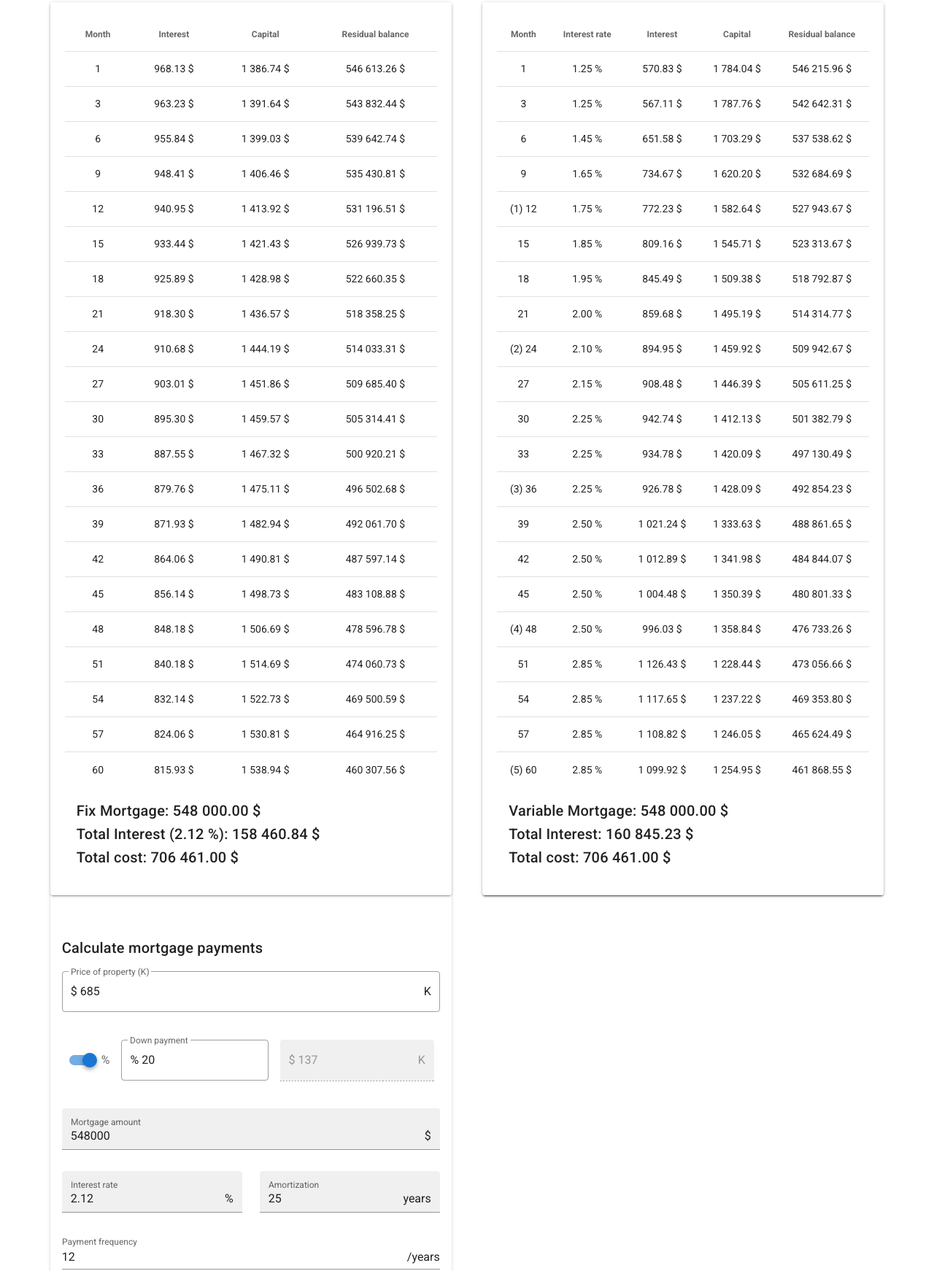
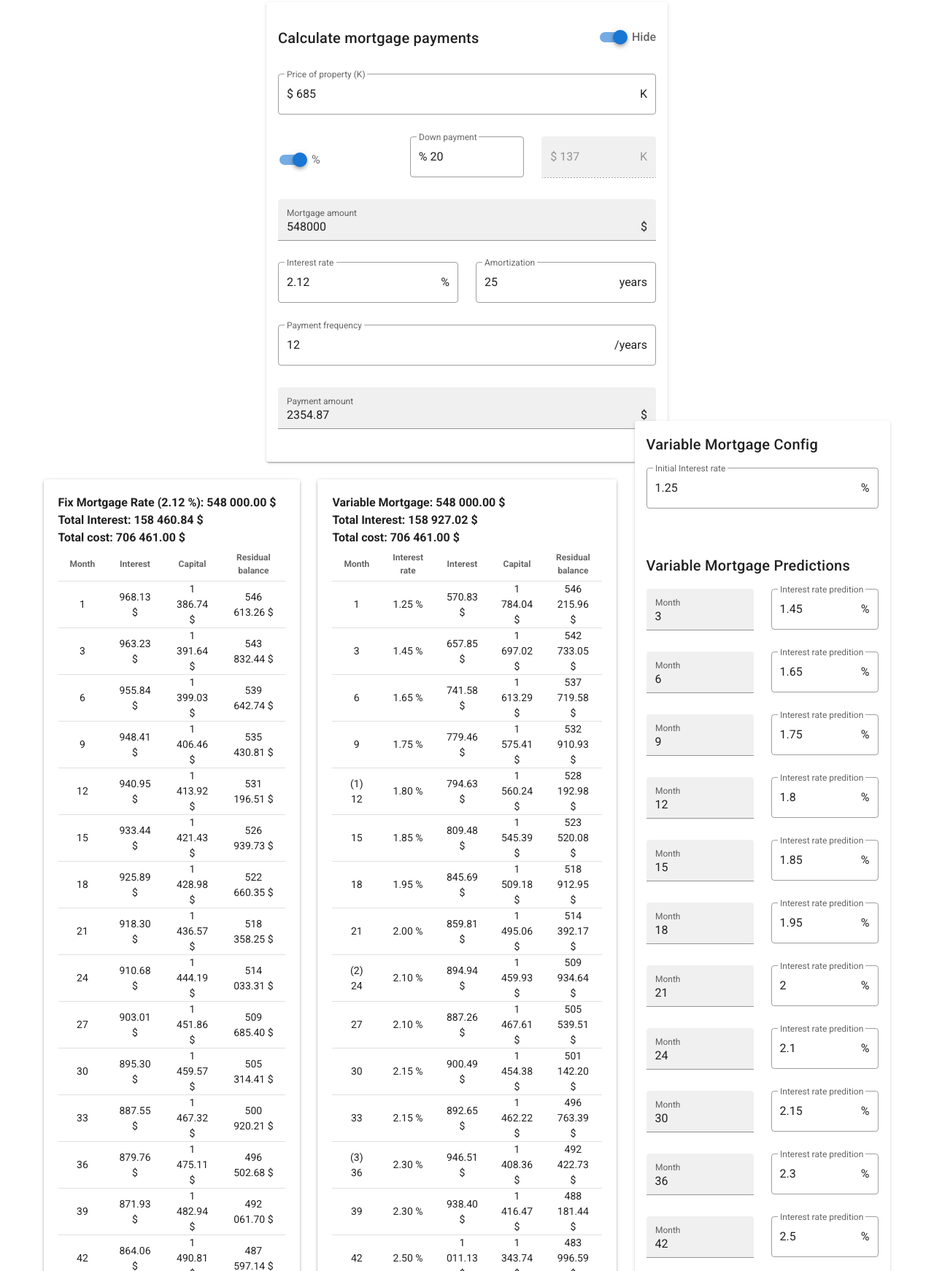
Before and after one commit to ThomasMorrierBompoint/mortgage-calculator, a plain HTML site: page index.html in a window 1280 px wide. Shown: the part 9-1751 px from the top of the page at 73% size. Drawn offline with nearby package versions, Linux system fonts and the light colour scheme.

Commit message:
Update index.html

```diff
--- a/index.html
+++ b/index.html
@@ -14,7 +14,122 @@
                 <v-row>
                     <v-col>
                         <v-card class="mx-auto" max-width="550">
+                            <v-card-title>
+                                Calculate mortgage payments
+                                <v-spacer></v-spacer>
+                                <v-switch
+                                        v-model="isFixMortgageVisible"
+                                        :label="`${isFixMortgageVisible ? 'Hide' : 'Show'}`"
+                                ></v-switch>
+                            </v-card-title>
+
+                            <v-card-text v-show="isFixMortgageVisible">
+                                <v-text-field
+                                        v-model="propertyPriceInput"
+                                        type="number"
+                                        label="Price of property (K)"
+                                        prefix="$"
+                                        suffix="K"
+                                        outlined>
+                                </v-text-field>
+
+                                <v-row>
+                                    <v-col>
+                                        <v-switch
+                                                v-model="isDownPaymentPercent"
+                                                :label="`${isDownPaymentPercent ? '%' : '$'}`"
+                                                @change="onChange"
+                                        ></v-switch>
+                                    </v-col>
+                                    <v-col>
+                                        <v-text-field
+                                                v-model="downPaymentPercent"
+                                                type="number"
+                                                prefix="%"
+                                                :label="isDownPaymentPercent ? 'Down payment' : ''"
+                                                :outlined="isDownPaymentPercent"
+                                                :filled="!isDownPaymentPercent"
+                                                :disabled="!isDownPaymentPercent">
+                                        </v-text-field>
+                                    </v-col>
+                                    <v-col>
+                                        <v-text-field
+                                                v-model="downPaymentAmount"
+                                                type="number"
+                                                prefix="$"
+                                                suffix="K"
+                                                :label="!isDownPaymentPercent ? 'Down payment (K)' : ''"
+                                                :outlined="!isDownPaymentPercent"
+                                                :filled="isDownPaymentPercent"
+                                                :disabled="isDownPaymentPercent">
+                                        </v-text-field>
+                                    </v-col>
+                                </v-row>
+
+                                <v-text-field
+                                        type="number"
+                                        label="Mortgage amount"
+                                        :value="downPaymentAmountRounded"
+                                        suffix="$"
+                                        filled
+                                        readonly>
+                                </v-text-field>
+
+                                <v-row>
+                                    <v-col>
+                                        <v-text-field
+                                                v-model="interestRate"
+                                                type="number"
+                                                label="Interest rate"
+                                                suffix="%"
+                                                outlined>
+                                        </v-text-field>
+                                    </v-col>
+
+                                    <v-col>
+                                        <v-text-field
+                                                v-model="amortization"
+                                                type="number"
+                                                label="Amortization"
+                                                suffix="years"
+                                                outlined>
+                                        </v-text-field>
+                                    </v-col>
+                                </v-row>
+
+                                <v-text-field
+                                        v-model="paymentPerYear"
+                                        type="number"
+                                        label="Payment frequency"
+                                        suffix="/years"
+                                        outlined>
+                                </v-text-field>
+
+                                <v-text-field
+                                        type="number"
+                                        label="Payment amount"
+                                        :value="payment"
+                                        suffix="$"
+                                        filled
+                                        readonly>
+                                </v-text-field>
+                            </v-card-text>
+                        </v-card>
+                    </v-col>
+                </v-row>
+                <v-row>
+                    <v-col>
+                        <v-card class="mx-auto" max-width="550">
                             <v-card class="mx-auto mb-10 pa-5">
+                                <h4>
+                                    Fix Mortgage Rate ({{ interestRate }} %):
+                                    {{ numberWithSpaces(downPaymentAmountRounded) }} $
+                                    <br>
+                                    Total Interest: {{ numberWithSpaces(caculateMoratageTotalInterest) }} $
+                                    <br>
+                                    Total cost: {{ numberWithSpaces(caculateMoratageTotalCost) }} $
+                                </h4>
+
                                 <v-simple-table>
                                     <template v-slot:default>
                                         <thead>
@@ -43,114 +158,20 @@
                                         </tbody>
                                     </template>
                                 </v-simple-table>
-
-                                <v-card-title>
-                                    Fix Mortgage: {{ numberWithSpaces(downPaymentAmountRounded) }} $
-                                    <br>
-                                    Total Interest ({{ interestRate }} %): {{ numberWithSpaces(caculateMoratageTotalInterest) }} $
-                                    <br>
-                                    Total cost: {{ numberWithSpaces(caculateMoratageTotalCost) }} $
-                                </v-card-title>
                             </v-card>
-
-                            <v-card-title>
-                                Calculate mortgage payments
-                            </v-card-title>
-
-                            <v-card-text>
-                                <v-text-field
-                                        v-model="propertyPriceInput"
-                                        type="number"
-                                        label="Price of property (K)"
-                                        prefix="$"
-                                        suffix="K"
-                                        outlined>
-                                </v-text-field>
-
-                                <div style="display: flex">
-                                    <v-switch
-                                            v-model="isDownPaymentPercent"
-                                            class="pa-2"
-                                            :label="`${isDownPaymentPercent ? '%' : '$'}`"
-                                            @change="onChange"
-                                    ></v-switch>
-                                    <v-text-field
-                                            v-model="downPaymentPercent"
-                                            class="pa-2"
-                                            type="number"
-                                            prefix="%"
-                                            :label="isDownPaymentPercent ? 'Down payment' : ''"
-                                            :outlined="isDownPaymentPercent"
-                                            :filled="!isDownPaymentPercent"
-                                            :disabled="!isDownPaymentPercent">
-                                    </v-text-field>
-                                    <v-text-field
-                                            v-model="downPaymentAmount"
-                                            class="pa-2"
-                                            type="number"
-                                            prefix="$"
-                                            suffix="K"
-                                            :label="!isDownPaymentPercent ? 'Down payment (K)' : ''"
-                                            :outlined="!isDownPaymentPercent"
-                                            :filled="isDownPaymentPercent"
-                                            :disabled="isDownPaymentPercent">
-                                    </v-text-field>
-                                </div>
-
-                                <v-text-field
-                                        type="number"
-                                        label="Mortgage amount"
-                                        :value="downPaymentAmountRounded"
-                                        suffix="$"
-                                        filled
-                                        readonly>
-                                </v-text-field>
-
-                                <v-row>
-                                    <v-col>
-                                        <v-text-field
-                                                type="number"
-                                                label="Interest rate"
-                                                :value="interestRate"
-                                                suffix="%"
-                                                filled
-                                                readonly>
-                                        </v-text-field>
-                                    </v-col>
-
-                                    <v-col>
-                                        <v-text-field
-                                                type="number"
-                                                label="Amortization"
-                                                :value="amortization"
-                                                suffix="years"
-                                                filled
-                                                readonly>
-                                        </v-text-field>
-                                    </v-col>
-                                </v-row>
-
-                                <v-text-field
-                                        v-model="paymentPerYear"
-                                        type="number"
-                                        label="Payment frequency"
-                                        suffix="/years">
-                                </v-text-field>
-
-                                <v-text-field
-                                        type="number"
-                                        label="Payment amount"
-                                        :value="payment"
-                                        suffix="$"
-                                        filled
-                                        readonly>
-                                </v-text-field>
-                            </v-card-text>
                         </v-card>
                     </v-col>
                     <v-col>
                         <v-card class="mx-auto" max-width="550">
                             <v-card class="mx-auto pa-5">
+                                <h4>
+                                    Variable Mortgage: {{ numberWithSpaces(downPaymentAmountRounded) }} $
+                                    <br>
+                                    Total Interest: {{ numberWithSpaces(caculateVariableMoratageTotalInterest) }} $
+                                    <br>
+                                    Total cost: {{ numberWithSpaces(caculateVariableMoratageTotalCost) }} $
+                                </h4>
+
                                 <v-simple-table>
                                     <template v-slot:default>
                                         <thead>
@@ -174,7 +195,9 @@
                                         </thead>
                                         <tbody>
                                         <tr v-for="item in variablePaymentsFiltered" :key="item.id">
-                                            <td class="text-center">{{ item.id % 12 === 0 ? `(${item.id / 12}) ${item.id}` : item.id }}</td>
+                                            <td class="text-center">
+                                                {{ item.id % 12 === 0 ? `(${item.id / 12}) ${item.id}` : item.id }}
+                                            </td>
                                             <td class="text-center">{{ numberWithSpaces(item.interestRate) }} %</td>
                                             <td class="text-center">{{ numberWithSpaces(item.interest) }} $</td>
                                             <td class="text-center">{{ numberWithSpaces(item.capital) }} $</td>
@@ -183,15 +206,55 @@
                                         </tbody>
                                     </template>
                                 </v-simple-table>
+                            </v-card>
+                        </v-card>
+                    </v-col>
+                    <v-col>
+                        <v-card class="mx-auto" max-width="350" style="margin-top: -80px">
+                            <v-card-title>
+                                Variable Mortgage Config
+                            </v-card-title>
 
-                                <v-card-title>
-                                    Variable Mortgage: {{ numberWithSpaces(downPaymentAmountRounded) }} $
-                                    <br>
-                                    Total Interest: {{ numberWithSpaces(caculateVariableMoratageTotalInterest) }} $
-                                    <br>
-                                    Total cost: {{ numberWithSpaces(caculateVariableMoratageTotalCost) }} $
-                                </v-card-title>
-                            </v-card>
+                            <v-card-text>
+                                <v-text-field
+                                        v-model="paymentConfig.estimatedVariableMortgageRateInit"
+                                        type="number"
+                                        label="Initial Interest rate"
+                                        suffix="%"
+                                        outlined>
+                                </v-text-field>
+                            </v-card-text>
+
+                            <v-card-title>
+                                Variable Mortgage Predictions
+                            </v-card-title>
+
+                            <v-card-text>
+                                <v-row v-for="(item, key) of paymentConfig.estimatedVariableMortgageRate"
+                                       class="ma-0 pa-0">
+                                    <v-col class="ma-0 pa-0">
+                                        <v-text-field
+                                                class="ma-0 pa-0 pr-3"
+                                                type="number"
+                                                label="Month"
+                                                :value="key"
+                                                filled
+                                                readonly>
+                                        </v-text-field>
+                                    </v-col>
+                                    <v-col class="ma-0 pa-0">
+                                        <v-text-field
+                                                class="ma-0 pa-0 pl-3"
+                                                v-model="paymentConfig.estimatedVariableMortgageRate[key]"
+                                                type="number"
+                                                label="Interest rate predition"
+                                                suffix="%"
+                                                outlined
+                                                @change="paymentConfig.estimatedVariableMortgageRate = { ...paymentConfig.estimatedVariableMortgageRate }">
+                                        </v-text-field>
+                                    </v-col>
+                                </v-row>
+                            </v-card-text>
                         </v-card>
                     </v-col>
                 </v-row>
@@ -208,6 +271,7 @@
         vuetify: new Vuetify(),
         data() {
             return {
+                isFixMortgageVisible: true,
                 propertyPriceInput: 685.0,
                 downPayment: 20.0,
                 isDownPaymentPercent: true,
@@ -215,19 +279,20 @@
                 interestRate: 2.12,
                 paymentPerYear: 12.0,
                 paymentConfig: {
-                    ESTIMATED_VARIABLE_MORTGAGE_RATE: {
-                        0: 1.25,
+                    estimatedVariableMortgageRateInit: 1.25,
+                    estimatedVariableMortgageRate: {
                         3: 1.45,
                         6: 1.65,
                         9: 1.75,
-                        12: 1.85,
-                        15: 1.95,
-                        18: 2.0,
-                        21: 2.10,
-                        24: 2.15,
-                        27: 2.25,
-                        36: 2.50,
-                        48: 2.85,
+                        12: 1.80,
+                        15: 1.85,
+                        18: 1.95,
+                        21: 2.00,
+                        24: 2.10,
+                        30: 2.15,
+                        36: 2.30,
+                        42: 2.50,
+                        48: 2.75,
                     },
                     INITIAL_INTEREST_RATE: 1.25,
                     INTEREST_RATE_INCREMENT: 0.5,
@@ -301,22 +366,26 @@
                 return payments;
             },
             paymentsFiltered() {
-                return this.payments.slice(0 , this.paymentConfig.PAYMENT_MAX_QTY_FILTER).filter((item) => item.id === 1 || item.id % this.paymentConfig.INTEREST_RATE_INTERVAL === 0)
+                return this.payments.slice(0, this.paymentConfig.PAYMENT_MAX_QTY_FILTER).filter((item) => item.id === 1 || item.id % this.paymentConfig.INTEREST_RATE_INTERVAL === 0)
             },
             variablePayments() {
                 const payments = [];
                 const defaultInterestRate = this.interestRate;
 
-                let interestRate = this.paymentConfig.ESTIMATED_VARIABLE_MORTGAGE_RATE[0];
+                let interestRate = this.paymentConfig.estimatedVariableMortgageRateInit;
                 let residualBalance = this.downPaymentAmountRounded;
 
                 for (let i = 0; i < this.amortization * this.paymentPerYear; i++) {
-                    if (this.paymentConfig.ESTIMATED_VARIABLE_MORTGAGE_RATE[i]) {
-                        interestRate = this.paymentConfig.ESTIMATED_VARIABLE_MORTGAGE_RATE[i];
+                    if (this.paymentConfig.estimatedVariableMortgageRate[i + 1]) {
+                        interestRate = this.paymentConfig.estimatedVariableMortgageRate[i + 1];
                     }
 
                     if (i > this.paymentPerYear * 5 - 1) {
                         interestRate = defaultInterestRate;
+                    }
+
+                    if (typeof interestRate === 'string') {
+                        interestRate = parseFloat(interestRate);
                     }
 
                     const paymentInterest = this.calculatePaymentInterest(residualBalance, interestRate, this.paymentPerYear);
@@ -336,7 +405,7 @@
                 return payments;
             },
             variablePaymentsFiltered() {
-                return this.variablePayments.slice(0 , this.paymentConfig.PAYMENT_MAX_QTY_FILTER).filter((item) => item.id === 1 || item.id % this.paymentConfig.INTEREST_RATE_INTERVAL === 0)
+                return this.variablePayments.slice(0, this.paymentConfig.PAYMENT_MAX_QTY_FILTER).filter((item) => item.id === 1 || item.id % this.paymentConfig.INTEREST_RATE_INTERVAL === 0)
             },
             caculateMoratageTotalInterest() {
                 const reducer = (total, payment) => total + payment.interest;
@@ -347,7 +416,6 @@
                 return this.numberToFixed(this.payments.reduce(reducer, 0));
             },
             caculateVariableMoratageTotalInterest() {
-                console.log(this.variablePayments);
                 const reducer = (total, payment) => total + payment.interest;
                 return this.numberToFixed(this.variablePayments.reduce(reducer, 0));
             },
@@ -361,6 +429,9 @@
                 return parseFloat(number.toFixed(precision));
             },
             numberWithSpaces(x) {
+                if (typeof x === 'string') {
+                    x = parseFloat(x);
+                }
                 x = x.toFixed(2);
                 const pattern = /(-?\d+)(\d{3})/;
                 while (pattern.test(x))
@@ -376,67 +447,6 @@
             },
         },
     });
-
-    /*
-    const numberToFixed = (number = 0, precision = 2) => parseFloat(number.toFixed(precision));
-
-    // Loan amount (p)
-    // Interest rate (r)
-    // Number of years (t)
-    // Payments per year (n)
-    const calculatePayment = (p, r, t, n) => {
-        const interestRatio = r / n;
-        const offSet1 = Math.pow(1 + interestRatio, n * t);
-        const offSet2 = offSet1 - 1;
-
-        return p * interestRatio * offSet1 / offSet2;
-    }
-
-    // Loan amount (p)
-    // Interest rate (r)
-    // Number of years (t)
-    // Payments per year (n)
-    const calculatePaymentInterest = (p, r, n) => {
-        return p * numberToFixed(r / n, 10);
-    }
-
-    const payments = [];
-    const propertyPrice = 685000.0;
-    const downPayment = 137000.0;
-    const downPaymentPercentage = 0.20;
-    const amortization = 25.0;
-    const interestRate = 2.12 / 100.0;
-    const paymentPerYear = 12.0;
-    const paymentTotalQty = amortization * paymentPerYear;
-
-    let loanAmount = propertyPrice;
-
-    if (downPayment) {
-        loanAmount = propertyPrice - downPayment;
-    } else if (downPaymentPercentage) {
-        loanAmount = propertyPrice - (propertyPrice * downPaymentPercentage);
-    }
-
-    const payment = numberToFixed(calculatePayment(loanAmount, interestRate, amortization, paymentPerYear));
-
-    let residualBalance = loanAmount;
-    for (let i = 0; i < paymentTotalQty; i++) {
-        const paymentInterest = calculatePaymentInterest(residualBalance, interestRate, paymentPerYear);
-        const paymentCapital = payment - paymentInterest;
-
-        residualBalance -= paymentCapital;
-
-        payments.push({
-            interest: paymentInterest.toFixed(2),
-            capital: paymentCapital.toFixed(2),
-            balance: residualBalance.toFixed(2)
-        });
-    }
-
-    for (let i = 0; i < 6; i++) {
-        console.log(i * 12, payments[i ? i * 12 - 1 : 0]);
-    }
-    */
 </script>
 </body>
 </html>
```
